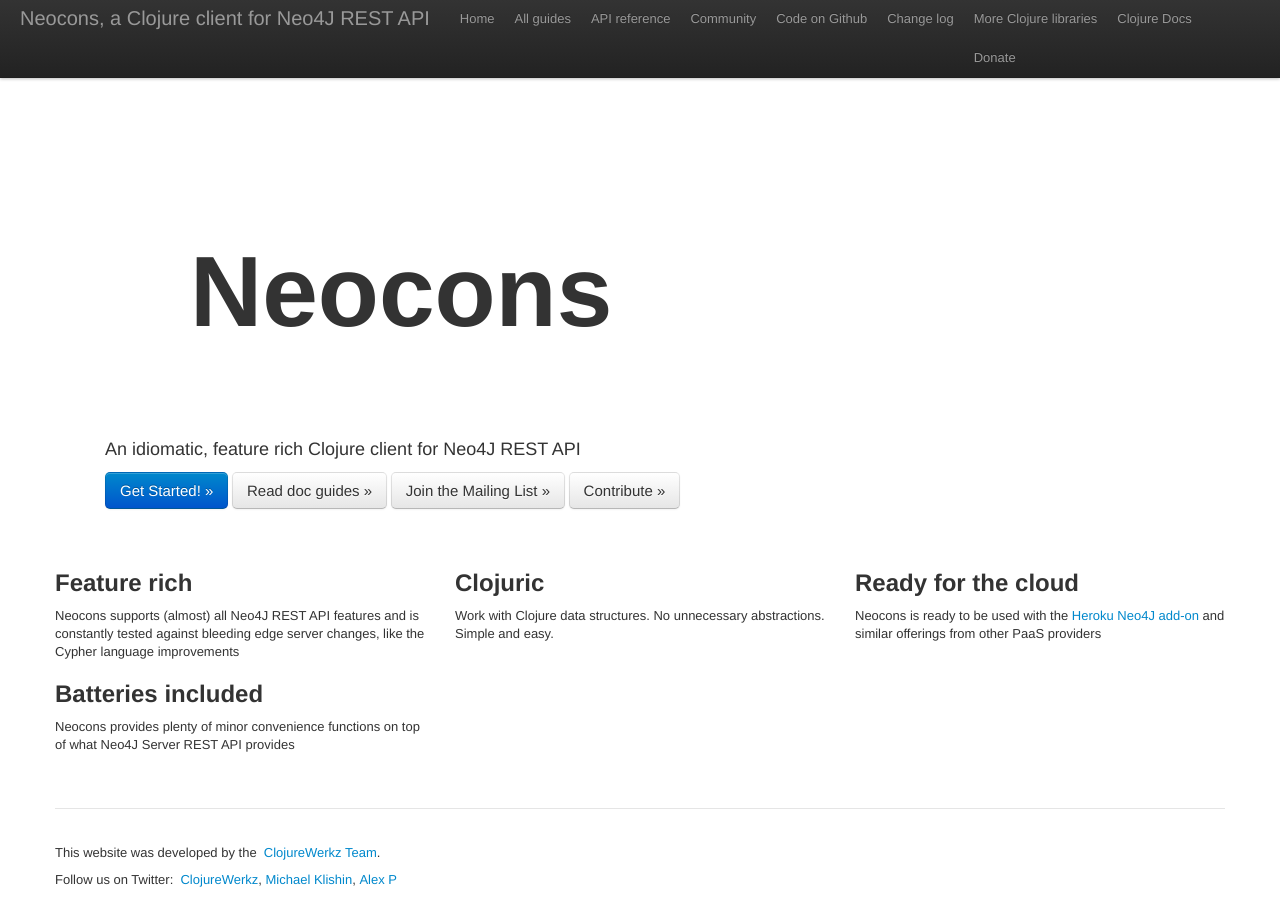
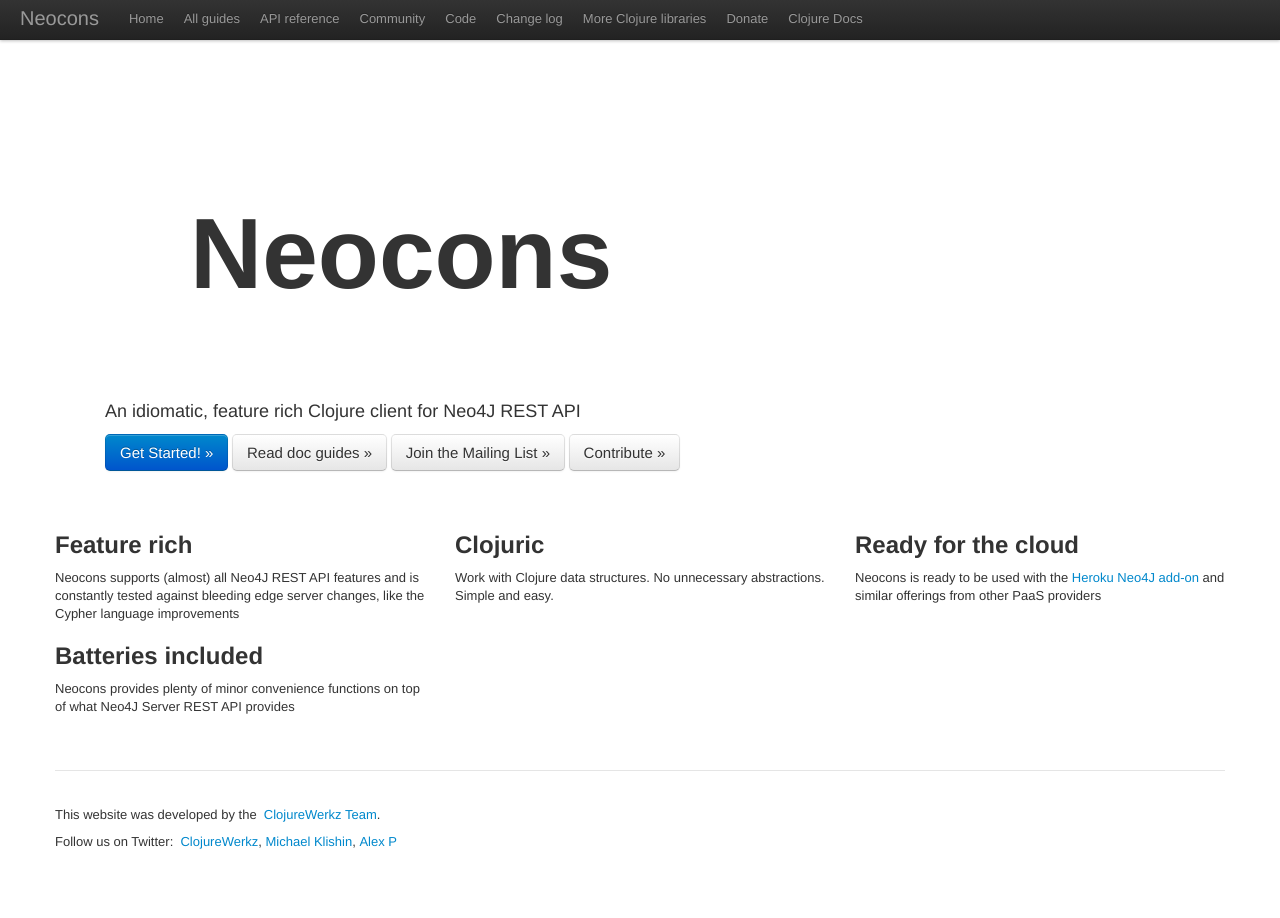
Before and after one commit to clojurewerkz/neocons.docs, a Jekyll site: the page built from index.html, in a window 1280 px wide. Built offline with Jekyll 4.4.1, drawn with Linux system fonts in a browser that asks for light colours; some web fonts are replaced; Markdown is read by kramdown in place of the engine named in the settings.

Commit message:
Fix navigation bar width

```diff
--- a/_layouts/default.html
+++ b/_layouts/default.html
@@ -37,10 +37,10 @@
             <span class='icon-bar'></span>
             <span class='icon-bar'></span>
           </a>
-          <a class='brand' href='/'>Neocons, a Clojure client for Neo4J REST API</a>
+          <a class='brand' href='/'>Neocons</a>
           <div class='nav-collapse'>
             <ul class='nav'>
-              <li>
+              <li class=''>
                 <a href='/'>Home</a>
               </li>
               <li>
@@ -53,19 +53,19 @@
                 <a href='/articles/community.html'>Community</a>
               </li>
               <li>
-                <a href='https://github.com/michaelklishin/neocons'>Code on Github</a>
+                <a href='https://github.com/michaelklishin/neocons'>Code</a>
               </li>
               <li>
                 <a href="https://github.com/michaelklishin/neocons/blob/master/ChangeLog.md">Change log</a>
               </li>
               <li>
-                <a href='http://clojurewerkz.org'>More Clojure libraries</a>
-              </l
-              <li>
-                <a href='http://clojurewerkz.org/articles/donate.html'>Donate</a>
+                <a href="http://clojurewerkz.org">More Clojure libraries</a>
               </li>
               <li>
-                <a href='http://clojure-doc.org'>Clojure Docs</a>
+                <a href="http://clojurewerkz.org/articles/donate.html">Donate</a>
+              </li>
+              <li>
+                <a href="http://clojure-doc.org">Clojure Docs</a>
               </li>
             </ul>
           </div>
```
Also changed, not shown: _layouts/article.html (+4 -4 lines).
